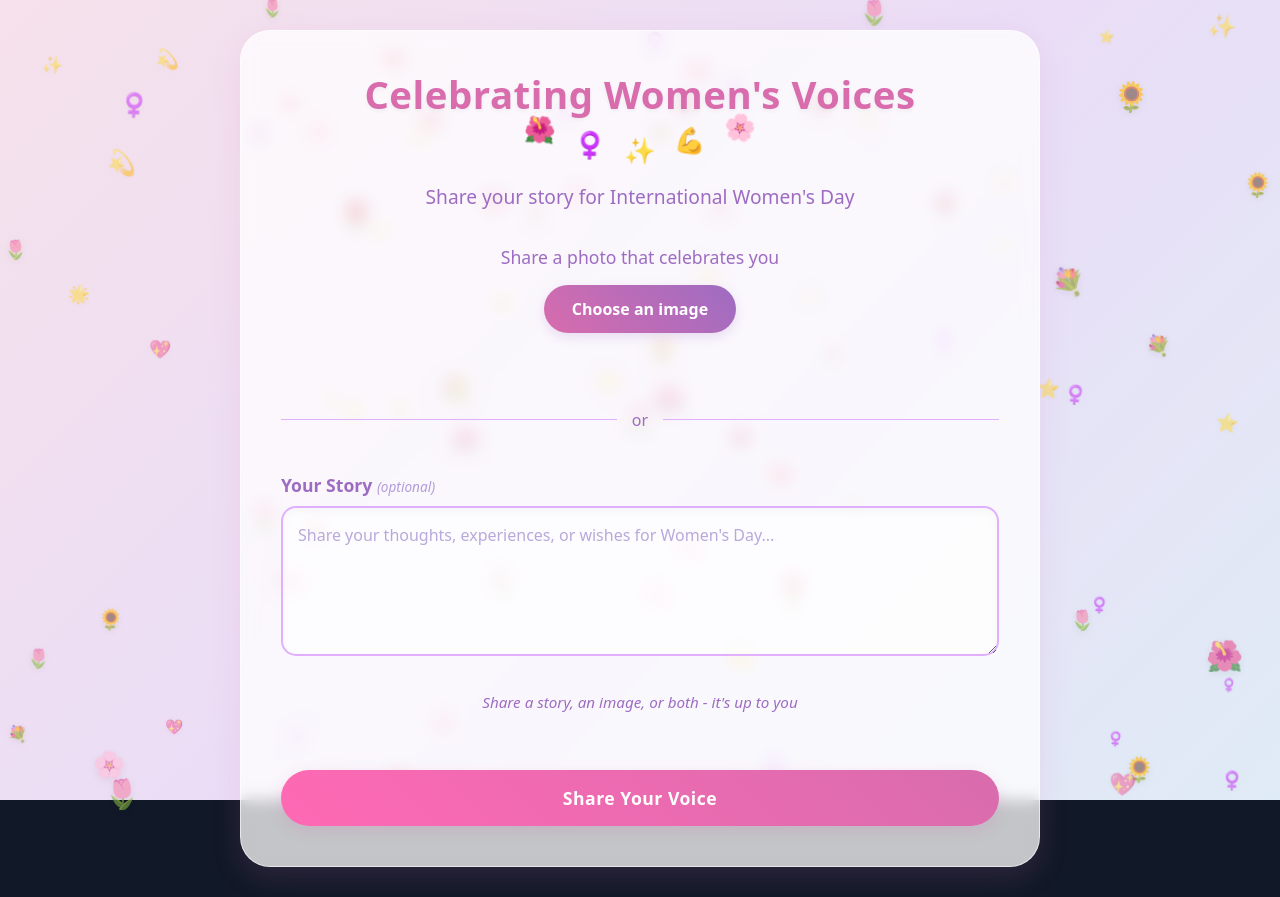
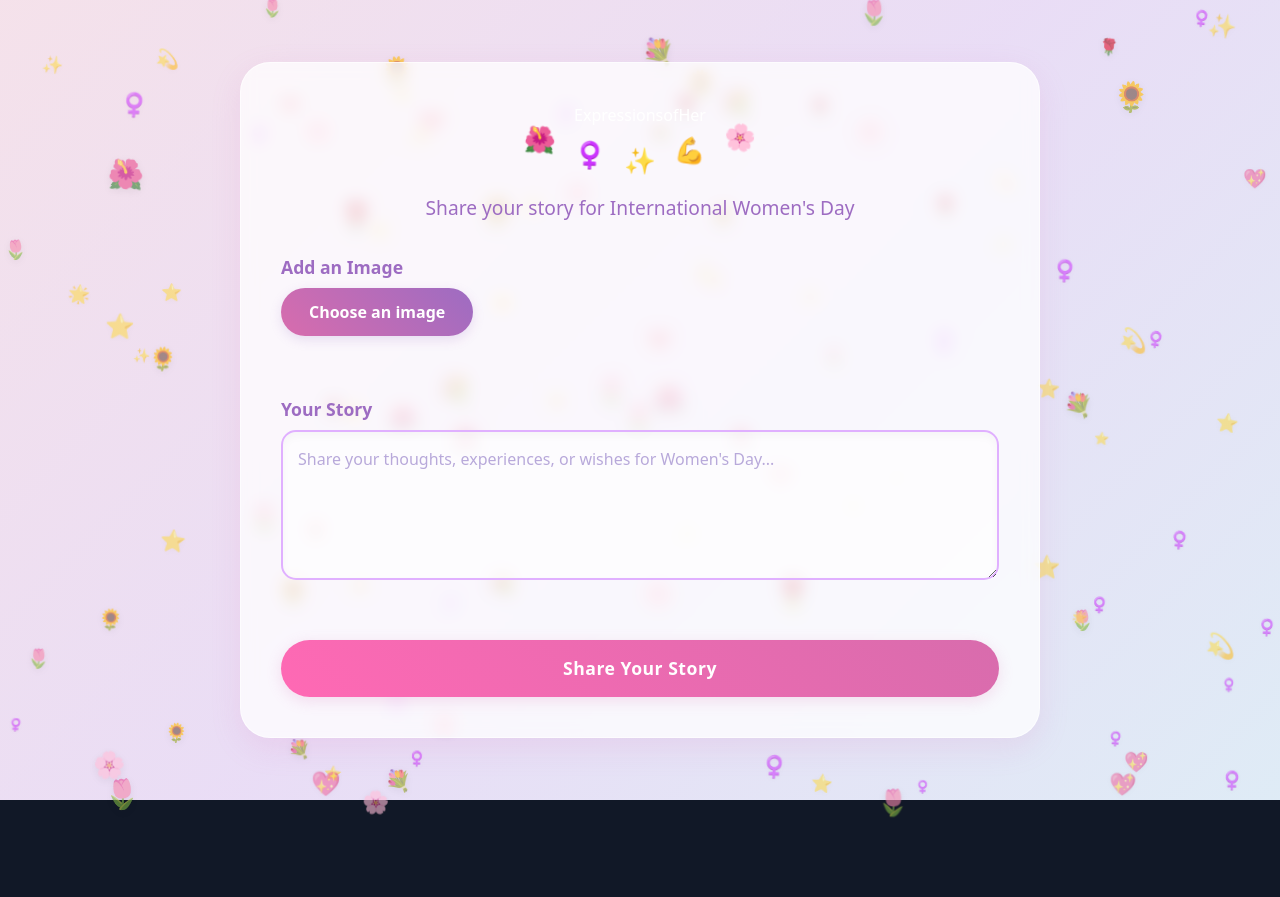
Before and after one commit to NSSKMIT/women-sday_form-frontend, a React (Create React App) app: page / in a window 1280 px wide. After the commit the page ends 800 px from the top, so only its background shows below. Built offline with nearby package versions, Linux system fonts and the light colour scheme.

Commit message:
Update App.js

```diff
--- a/src/App.js
+++ b/src/App.js
@@ -25,7 +25,7 @@ function App() {
 
     const flowerTypes = ['🌸', '🌺', '🌹', '🌷', '💐', '🌻'];
 
-    for (let i = 0; i < 20; i++) {
+    for (let i = 0; i < 25; i++) {
       const flower = document.createElement('div');
       flower.className = 'floating-element flower-decoration';
       flower.textContent = flowerTypes[Math.floor(Math.random() * flowerTypes.length)];
@@ -44,7 +44,7 @@ function App() {
 
     const symbols = ['✨', '💫', '⭐', '🌟', '♀️', '💖'];
 
-    for (let i = 0; i < 25; i++) {
+    for (let i = 0; i < 30; i++) {
       const symbol = document.createElement('div');
       symbol.className = 'floating-element symbol-decoration';
       symbol.textContent = symbols[Math.floor(Math.random() * symbols.length)];
@@ -88,13 +88,6 @@ function App() {
 
   const handleSubmit = async (e) => {
     e.preventDefault();
-
-    // Check if at least one field is filled
-    if (!formData.story && !formData.image) {
-      setError('Please share a story or upload an image to continue.');
-      return;
-    }
-
     setIsLoading(true);
     setError(null);
 
@@ -102,7 +95,7 @@ function App() {
       const data = new FormData();
       // Using a default anonymous name
       data.append('name', 'Anonymous Storyteller');
-      data.append('story', formData.story || '');
+      data.append('story', formData.story);
       if (formData.image) {
         data.append('image', formData.image);
       }
@@ -138,7 +131,7 @@ function App() {
     const celebrationElements = ['🌹', '👑', '✨', '💫', '💕', '🌺', '🌸', '♀️', '💪', '❤️'];
     const colors = ['#FF69B4', '#DA70D6', '#BA55D3', '#FF1493', '#C71585', '#DB7093'];
 
-    for (let i = 0; i < 80; i++) {
+    for (let i = 0; i < 100; i++) {
       const element = document.createElement('div');
       element.className = 'celebration-element';
       element.textContent = celebrationElements[Math.floor(Math.random() * celebrationElements.length)];
@@ -163,7 +156,11 @@ function App() {
     <div className="womens-day-container">
       <div className="form-card">
         <div className="form-header">
-          <h1>Celebrating Women's Voices</h1>
+          <div className="title-main">
+            <span className="title-prefix">Expressions</span>
+            <span className="title-of">of</span>
+            <span className="title-suffix">Her</span>
+          </div>
           <div className="title-decoration">
             <span>🌺</span>
             <span>♀️</span>
@@ -176,9 +173,9 @@ function App() {
 
         {!submitted ? (
           <form onSubmit={handleSubmit} className="womens-day-form">
-            {/* Centered image upload section */}
-            <div className="image-upload-section">
-              <p className="upload-prompt">Share a photo that celebrates you</p>
+            {/* Upload option moved to the middle */}
+            <div className="form-group image-form-group">
+              <label htmlFor="image">Add an Image</label>
               <div className="image-upload-wrapper">
                 <button type="button" className="image-upload-btn">
                   {formData.image ? 'Change image' : 'Choose an image'}
@@ -198,12 +195,8 @@ function App() {
               )}
             </div>
 
-            <div className="form-divider">
-              <span>or</span>
-            </div>
-
             <div className="form-group">
-              <label htmlFor="story">Your Story <span className="optional-text">(optional)</span></label>
+              <label htmlFor="story">Your Story</label>
               <textarea
                 id="story"
                 name="story"
@@ -216,18 +209,14 @@ function App() {
 
             {error && <p className="error-message">{error}</p>}
 
-            <div className="form-note">
-              <p>Share a story, an image, or both - it's up to you</p>
-            </div>
-
             <button type="submit" className="submit-button" disabled={isLoading}>
-              {isLoading ? 'Sharing your voice...' : 'Share Your Voice'}
+              {isLoading ? 'Sharing your story...' : 'Share Your Story'}
             </button>
           </form>
         ) : (
           <div className="success-message">
             <div className="success-icon">🌟</div>
-            <h2>Thank you for sharing!</h2>
+            <h2>Thank you for sharing your story!</h2>
             <p>Your voice is an important part of our Women's Day celebration.</p>
             <button onClick={resetForm} className="reset-button">
               Share Another Story
```
